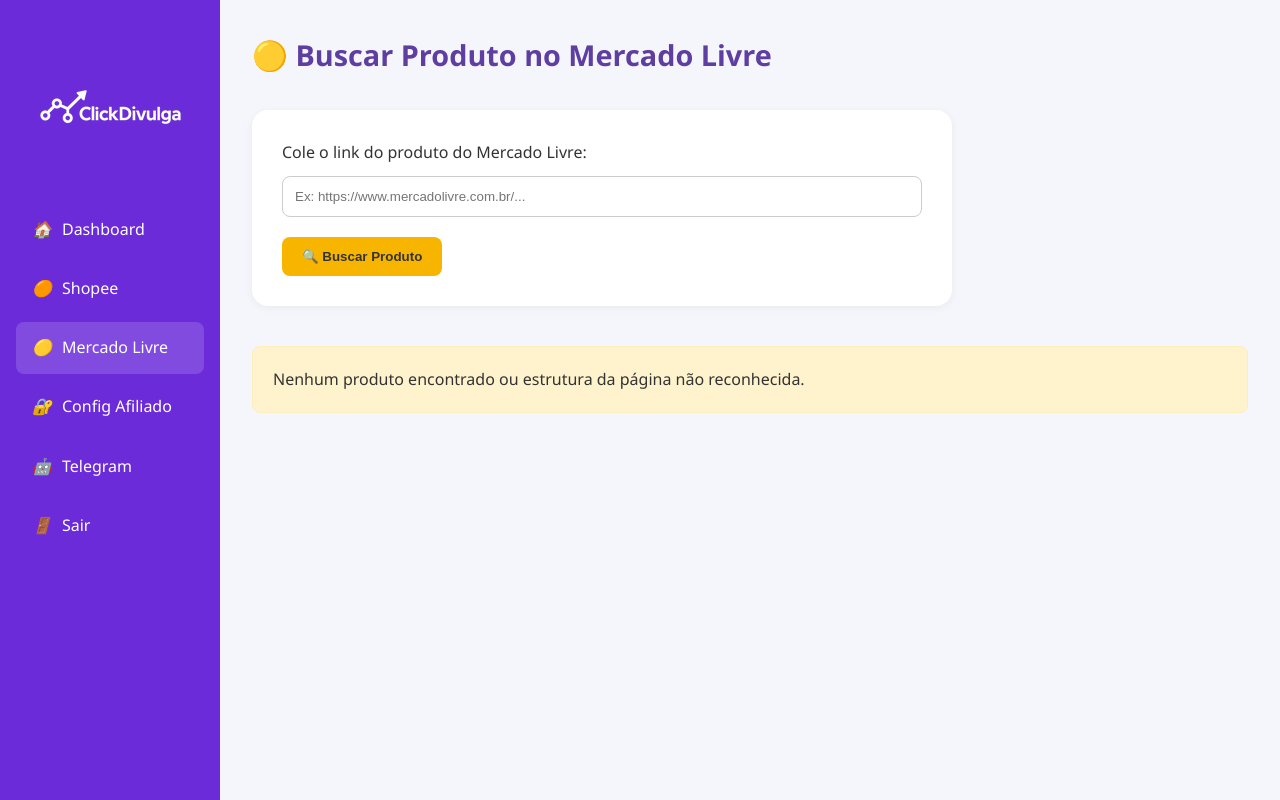
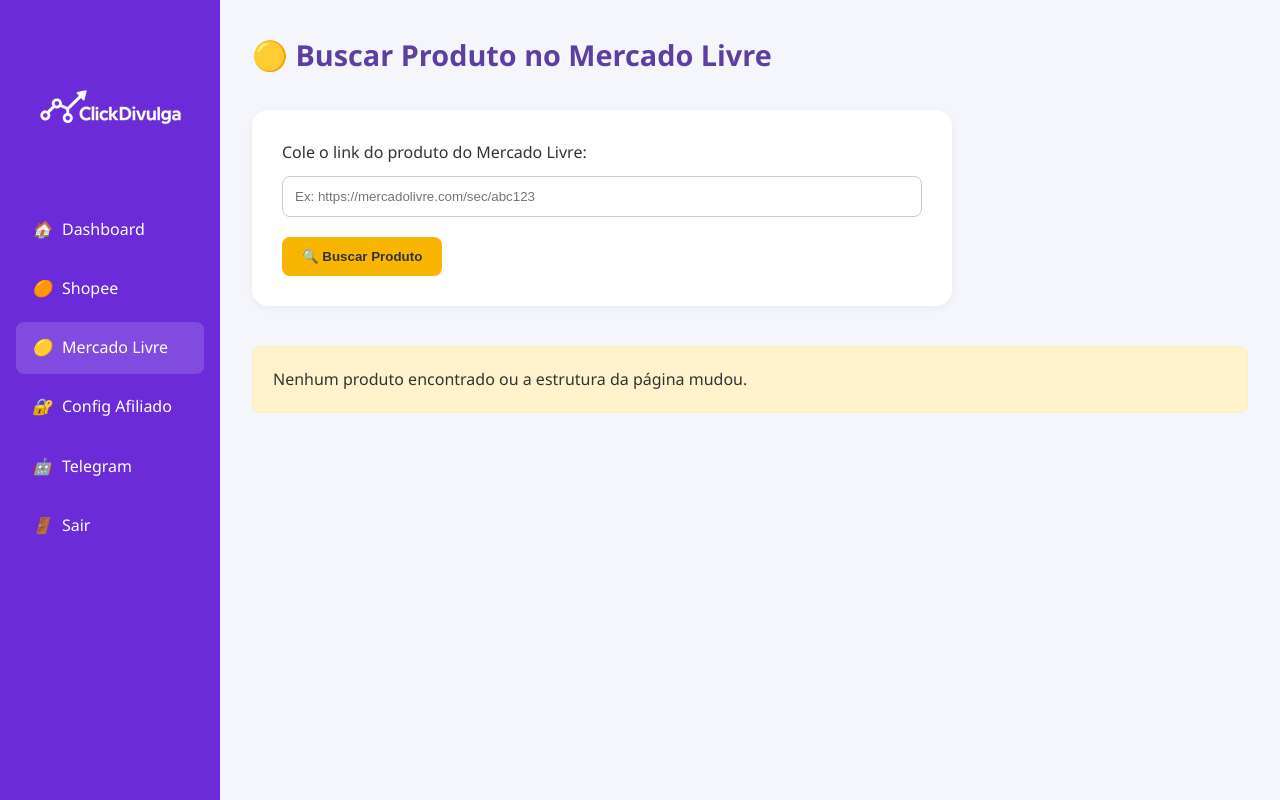
Before and after one commit to tor-28/clickdivulga, a Flask app: page /buscar-produto-meli in a window 1280 px wide. Run offline with Flask 3, Linux system fonts and the light colour scheme; parts of the project's set-up code (start-up, migrations or seed data) failed here and were passed over.

Commit message:
Update produtos_meli.html

```diff
--- a/templates/produtos_meli.html
+++ b/templates/produtos_meli.html
@@ -27,7 +27,7 @@
     <div style="background:white; padding:30px; border-radius:16px; box-shadow: 0 2px 8px rgba(0,0,0,0.05); margin-bottom: 40px; max-width: 700px;">
       <form method="POST">
         <label for="url_meli">Cole o link do produto do Mercado Livre:</label>
-        <input type="text" name="url_meli" id="url_meli" placeholder="Ex: https://www.mercadolivre.com.br/..." required
+        <input type="text" name="url_meli" id="url_meli" placeholder="Ex: https://mercadolivre.com/sec/abc123" required
                style="width: 100%; padding: 12px; margin-top: 10px; border-radius: 8px; border: 1px solid #ccc;">
         <button type="submit" style="margin-top: 20px; background-color: #f7b500; color: #333; font-weight: bold; padding: 12px 20px; border: none; border-radius: 8px; cursor: pointer;">🔍 Buscar Produto</button>
       </form>
@@ -57,9 +57,21 @@
     </div>
     {% elif produto is not none %}
     <div style="padding: 20px; background: #fff3cd; border-radius: 8px; border: 1px solid #ffeeba; margin-top: 20px;">
-      Nenhum produto encontrado ou estrutura da página não reconhecida.
+      Nenhum produto encontrado ou a estrutura da página mudou.
     </div>
     {% endif %}
+
+    {% with messages = get_flashed_messages(with_categories=true) %}
+      {% if messages %}
+        <div style="margin-top: 20px;">
+          {% for category, message in messages %}
+            <div style="padding: 15px; border-radius: 8px; background-color: {% if category == 'erro' %}#f8d7da{% else %}#d4edda{% endif %}; color: #000;">
+              {{ message }}
+            </div>
+          {% endfor %}
+        </div>
+      {% endif %}
+    {% endwith %}
   </div>
 </body>
 </html>
```
